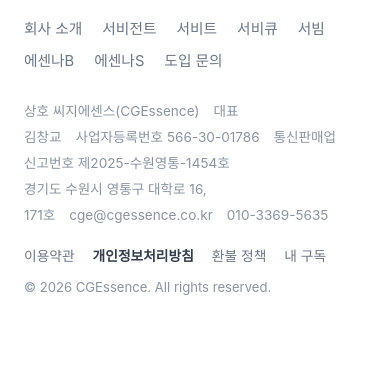
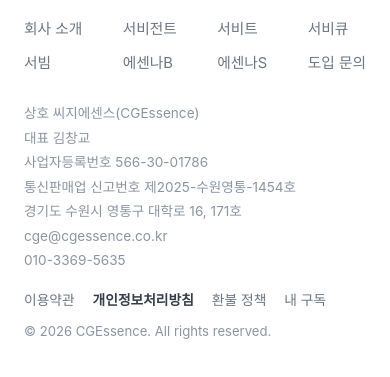
Before and after one commit to tinggyo-ai/cgessence.co.kr, a plain HTML site: page index.html in a window 390 px wide. Shown: the part 10275-10652 px from the top of the page. Drawn offline with Linux system fonts and the light colour scheme; a web font is replaced by a local one.

Commit message:
휴대폰 바닥: 회사 정보 한 줄에 하나(항목이 중간에서 끊기지 않게) · 바로가기 8칸 4칸씩 두 줄로 열 맞춤
Co-Authored-By: Claude Opus 5.5 <noreply@anthropic.com>

```diff
--- a/css/site.css
+++ b/css/site.css
@@ -303,6 +303,11 @@ h1, h2, h3 { color: var(--navy); letter-spacing: -0.02em; line-height: 1.32; }
   .product + .product { margin-top: 72px; }
   .btn { width: 100%; }
   .hero__actions .btn, .cta__actions .btn, .product__actions .btn { width: auto; flex: 1 1 auto; }
+  /* 바닥(11-25 휴대폰): 회사 정보는 한 줄에 하나(항목이 중간에서 끊기지 않게), 바로가기 8칸은 4칸씩 두 줄로 열을 맞춘다 */
+  .footer__links { display: grid; grid-template-columns: repeat(4, auto); justify-content: space-between; gap: 10px 12px; width: 100%; }
+  .footer__info { line-height: 1.8; }
+  .footer__info span { display: block; margin-right: 0; }
+  .footer__info br { display: none; }
 }
 
 /* ═══════════════════════════════════════════════
```
